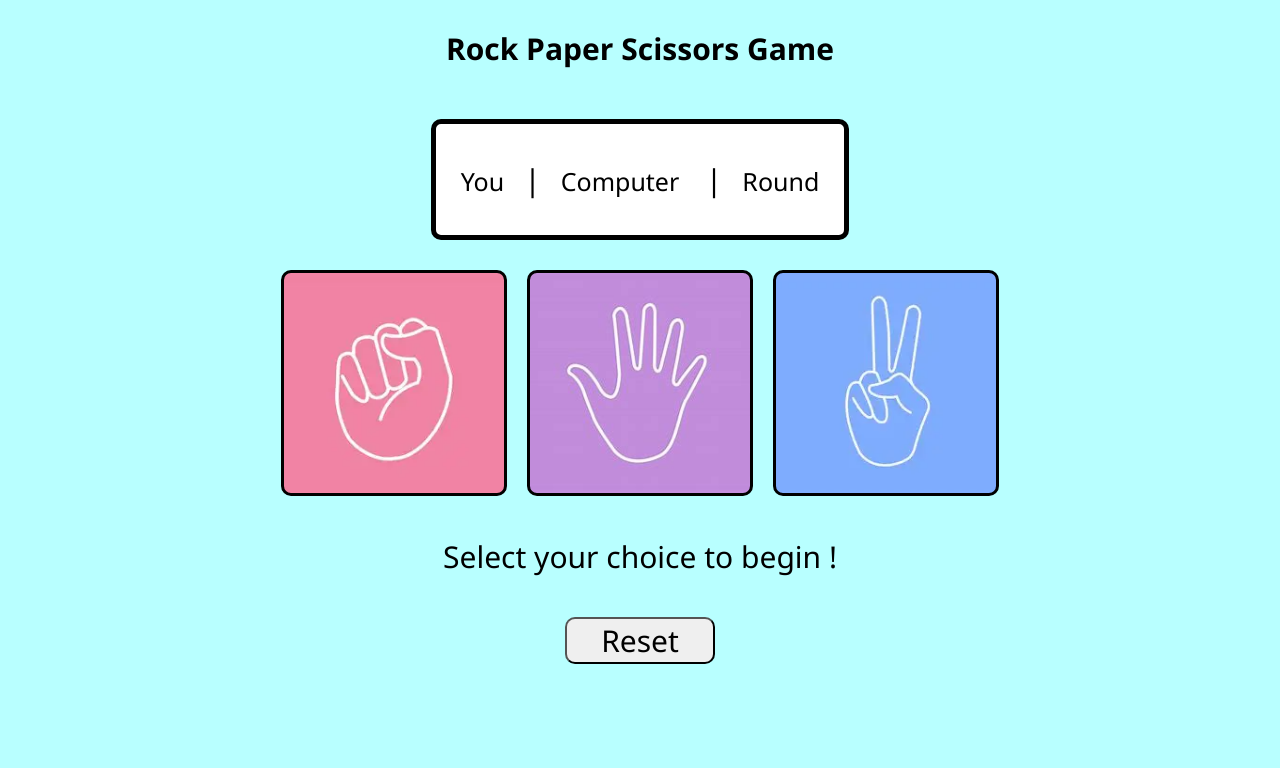
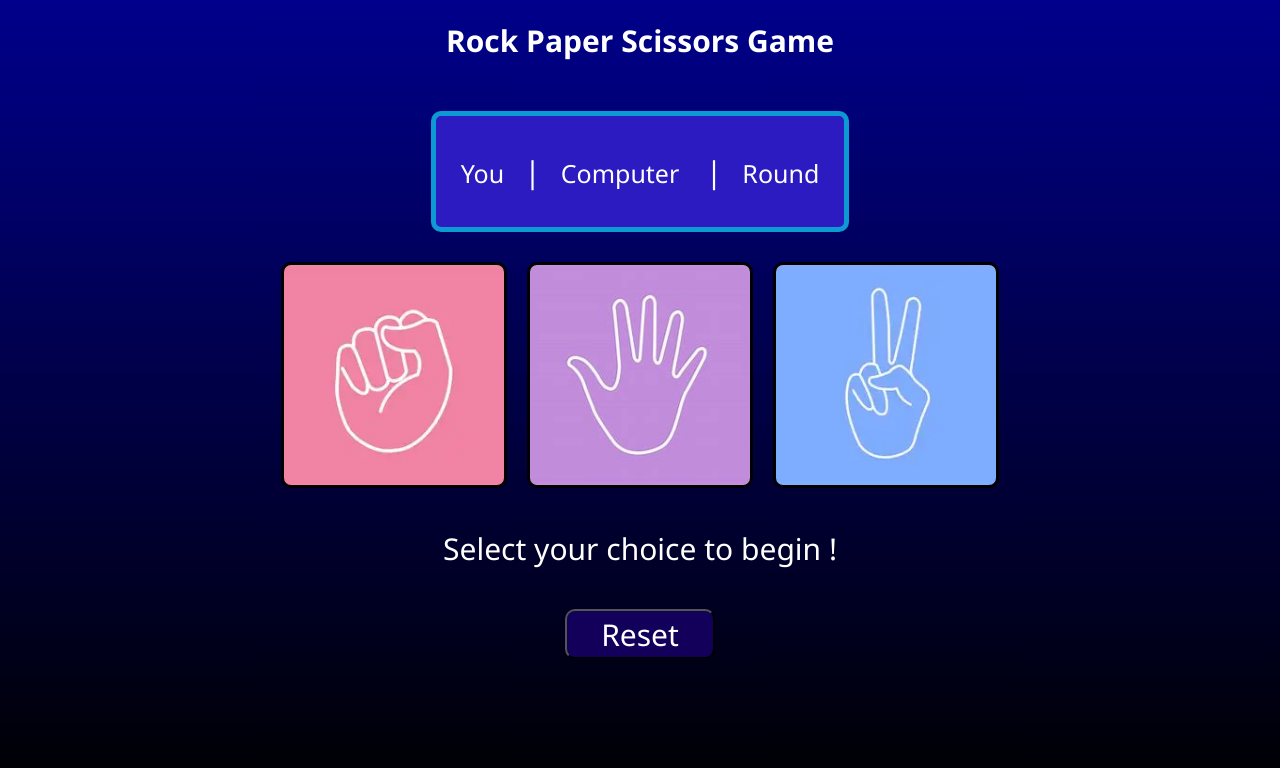
Before and after one commit to wajih-kamel/TOP_Rock_Paper_Scissors, a plain HTML site: page index.html in a window 1280 px wide. Drawn offline with Linux system fonts and the light colour scheme.

Commit message:
update the UI

```diff
--- a/style.css
+++ b/style.css
@@ -2,12 +2,15 @@
     font-size: 30px;
     font-family: 'Segoe UI', Tahoma, Verdana, sans-serif;
     border-radius: 10px;
+    color: white;
 }
 
-body{
-    background-color: #b8ffff;
+body {
+    margin: 0;
+    min-height: 100vh;
+    background: linear-gradient(#00008B, #000000);
+}
 
-}
 
 .main-container{
     display: flex;
@@ -15,6 +18,7 @@ body{
     gap:10px;
     flex-direction: column;
     align-items:center;
+
 
 }
 
@@ -74,9 +78,9 @@ body{
 
 .scoreBoard{
     margin: 20px;
-    background-color:white;
+    background-color:rgb(43, 27, 193);
     padding: 5px;
-    border: 5px solid black;
+    border: 5px solid rgb(13, 154, 210);
     display: flex;
     justify-content: center;
     align-items: center;
@@ -87,10 +91,12 @@ body{
 
 
 .resetButton{
-    height: 50x;
+    height: 50px;
     width: 150px;
     cursor: pointer;
     transition: transform 0.2s, box-shadow 0.2s;
+    background-color: #12005a;
+    text-align: center;
 }
 
 .resetButton:hover{
@@ -101,7 +107,7 @@ body{
 
 .gameTrackStyle{
     padding: 20px;
-    border: 5px solid black;
-    background-color:#00BFFF;
+    border: 5px solid rgb(168, 6, 171);
+    background-color:#55046d;
     font-style: oblique;
 }
```
